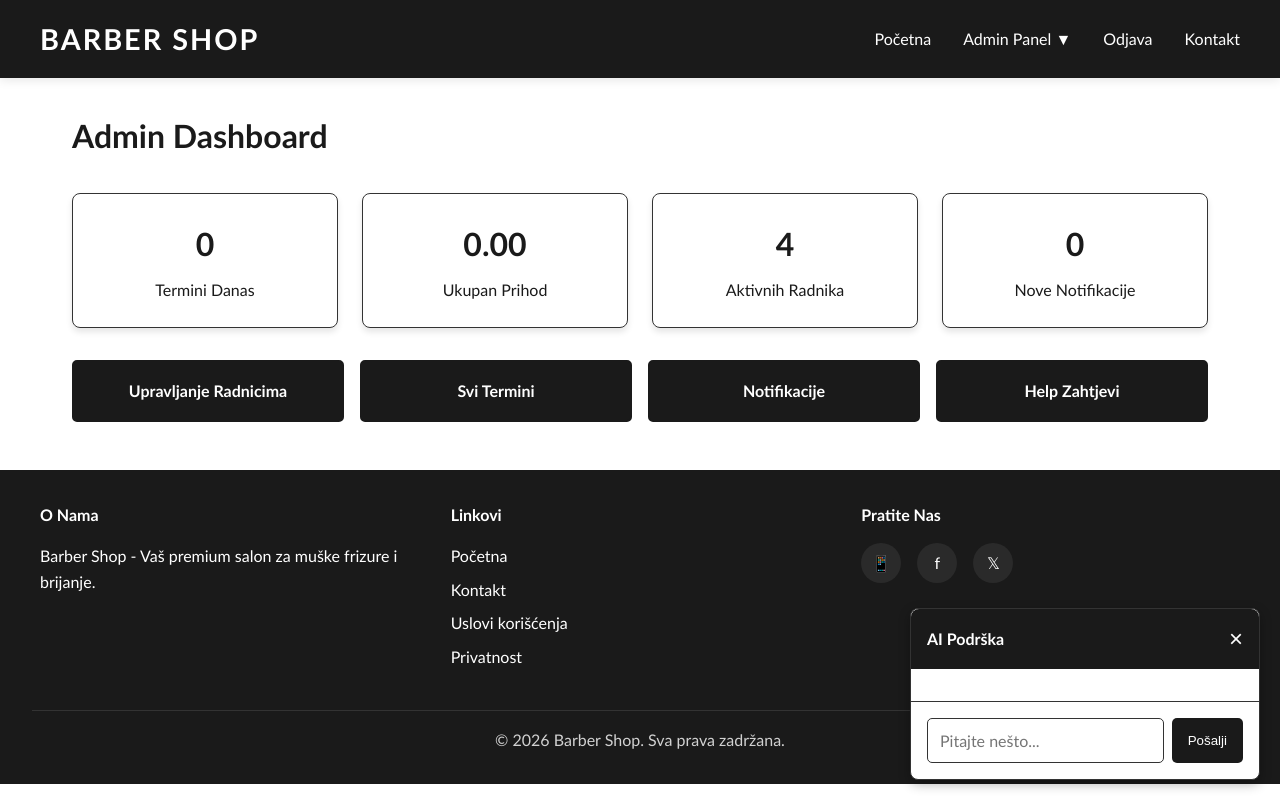
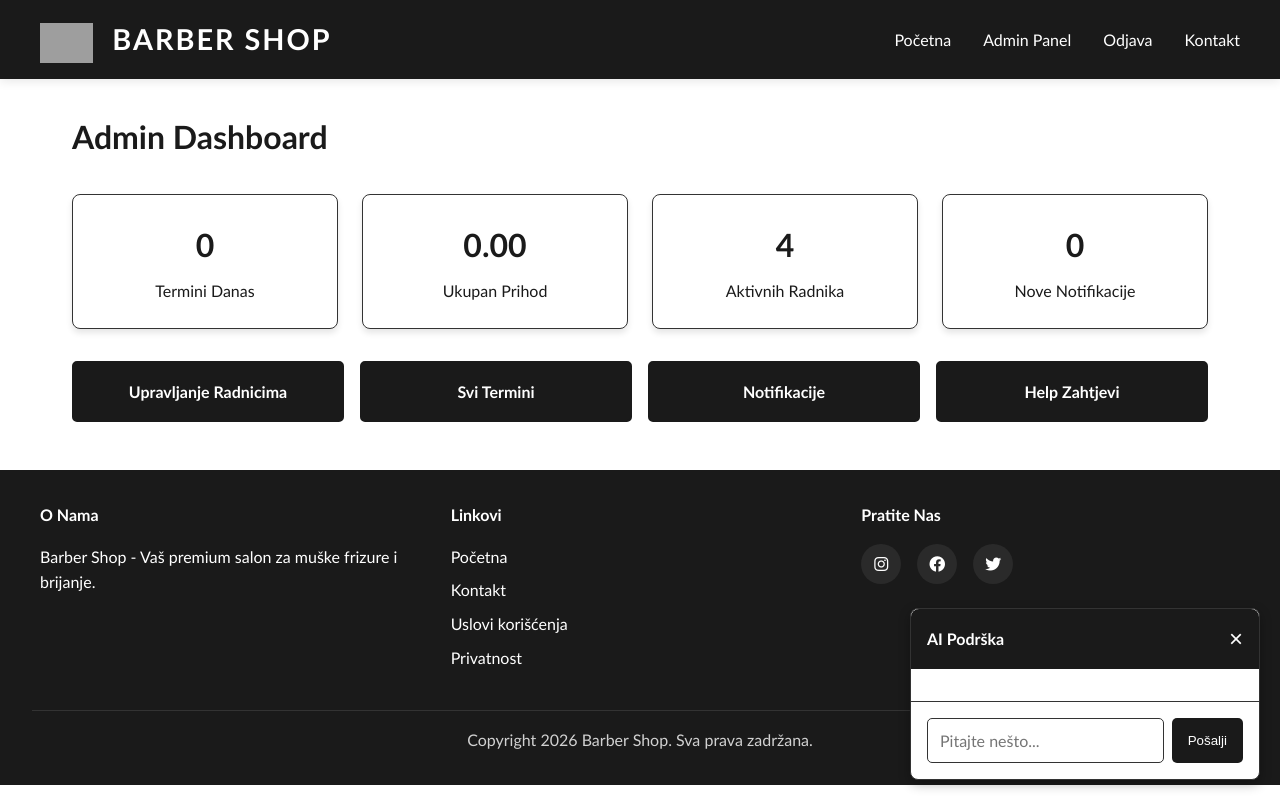
Before and after one commit to Xmitros/moj-projekat, a Flask app: page /admin/dashboard in a window 1280 px wide. Run offline with Flask 3, Linux system fonts and the light colour scheme; a user stored in the database is signed in; data comes from the database, SQL or seed files in the repository; data that the repository does not hold is empty; grey boxes are pictures that could not be loaded.

Commit message:
Fix base.html - add logo and Font Awesome icons

```diff
--- a/barber/templates/base.html
+++ b/barber/templates/base.html
@@ -5,18 +5,22 @@
     <meta name="viewport" content="width=device-width, initial-scale=1.0">
     <title>{% block title %}Barber Shop - Premium Salon{% endblock %}</title>
     <link rel="stylesheet" href="{{ url_for('static', filename='css/style.css') }}">
+    <link rel="stylesheet" href="https://cdnjs.cloudflare.com/ajax/libs/font-awesome/6.4.0/css/all.min.css">
 </head>
 <body>
     <!-- Header -->
     <header>
         <nav class="navbar">
-            <div class="logo">BARBER SHOP</div>
+            <div class="logo">
+                <img src="{{ url_for('static', filename='slike/logo.png') }}" alt="Logo" style="height: 40px; margin-right: 10px; vertical-align: middle;">
+                BARBER SHOP
+            </div>
             <ul class="nav-links">
                 <li><a href="{{ url_for('index') }}">Početna</a></li>
                 {% if current_user %}
                     {% if current_user['role'] == 'admin' %}
                         <li class="dropdown">
-                            <a href="#">Admin Panel ▼</a>
+                            <a href="#">Admin Panel</a>
                             <div class="dropdown-content">
                                 <a href="{{ url_for('admin.dashboard') }}">Dashboard</a>
                                 <a href="{{ url_for('admin.workers') }}">Radnici</a>
@@ -27,7 +31,7 @@
                         </li>
                     {% else %}
                         <li class="dropdown">
-                            <a href="#">Moj Profil ▼</a>
+                            <a href="#">Moj Profil</a>
                             <div class="dropdown-content">
                                 <a href="{{ url_for('user.home') }}">Početna</a>
                                 <a href="{{ url_for('user.appointments') }}">Moji Termini</a>
@@ -73,20 +77,20 @@
                 <h4>Linkovi</h4>
                 <a href="{{ url_for('index') }}">Početna</a>
                 <a href="{{ url_for('contact') }}">Kontakt</a>
-                <a href="#">Uslovi korišćenja</a>
-                <a href="#">Privatnost</a>
+                <a href="{{ url_for('terms') }}">Uslovi korišćenja</a>
+                <a href="{{ url_for('privacy') }}">Privatnost</a>
             </div>
             <div class="footer-section">
                 <h4>Pratite Nas</h4>
                 <div class="social-links">
-                    <a href="https://instagram.com" target="_blank" title="Instagram">📱</a>
-                    <a href="https://facebook.com" target="_blank" title="Facebook">f</a>
-                    <a href="https://twitter.com" target="_blank" title="Twitter">𝕏</a>
+                    <a href="https://instagram.com" target="_blank" title="Instagram"><i class="fab fa-instagram"></i></a>
+                    <a href="https://facebook.com" target="_blank" title="Facebook"><i class="fab fa-facebook"></i></a>
+                    <a href="https://twitter.com" target="_blank" title="Twitter"><i class="fab fa-twitter"></i></a>
                 </div>
             </div>
         </div>
         <hr style="margin-top: 2rem; border: none; border-top: 1px solid #333;">
-        <p style="text-align: center; margin-top: 1rem; opacity: 0.8;">© 2026 Barber Shop. Sva prava zadržana.</p>
+        <p style="text-align: center; margin-top: 1rem; opacity: 0.8;">Copyright 2026 Barber Shop. Sva prava zadržana.</p>
     </footer>
 
     <script src="{{ url_for('static', filename='js/chatbot.js') }}"></script>
```
